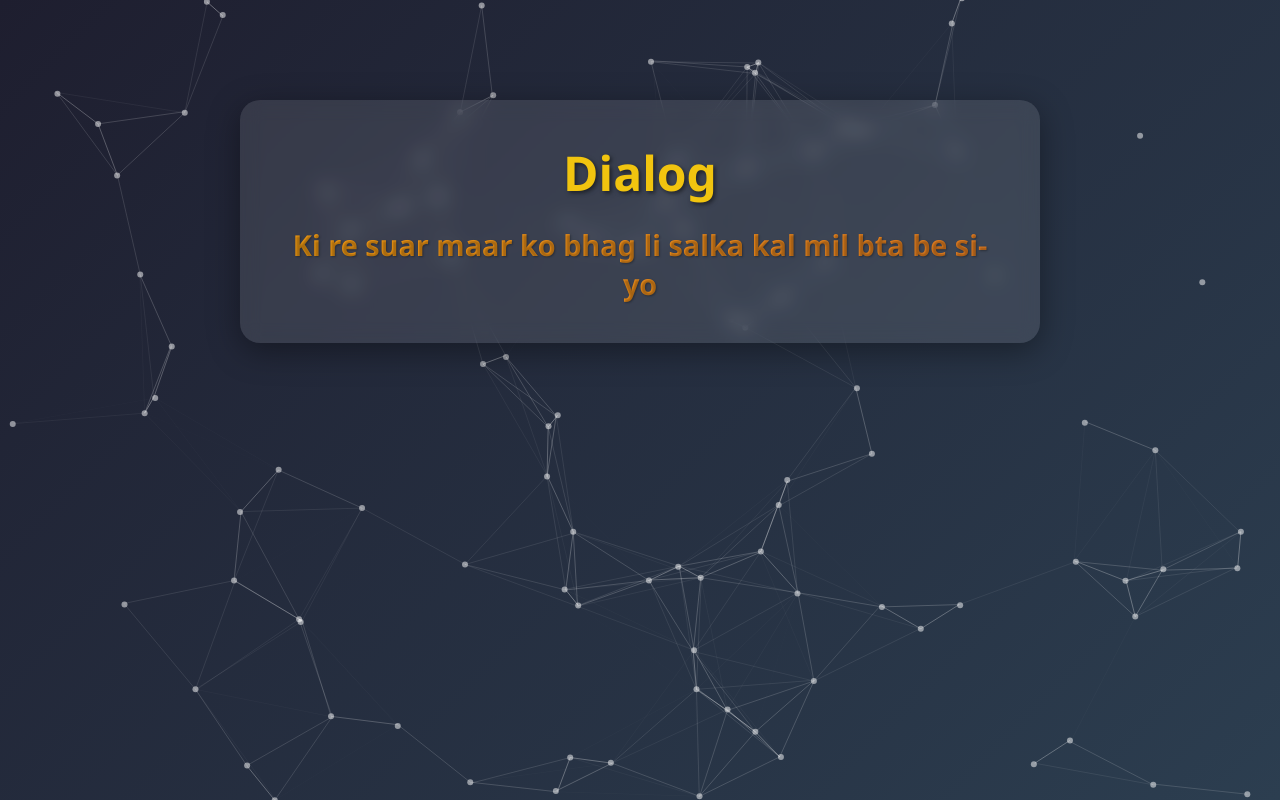
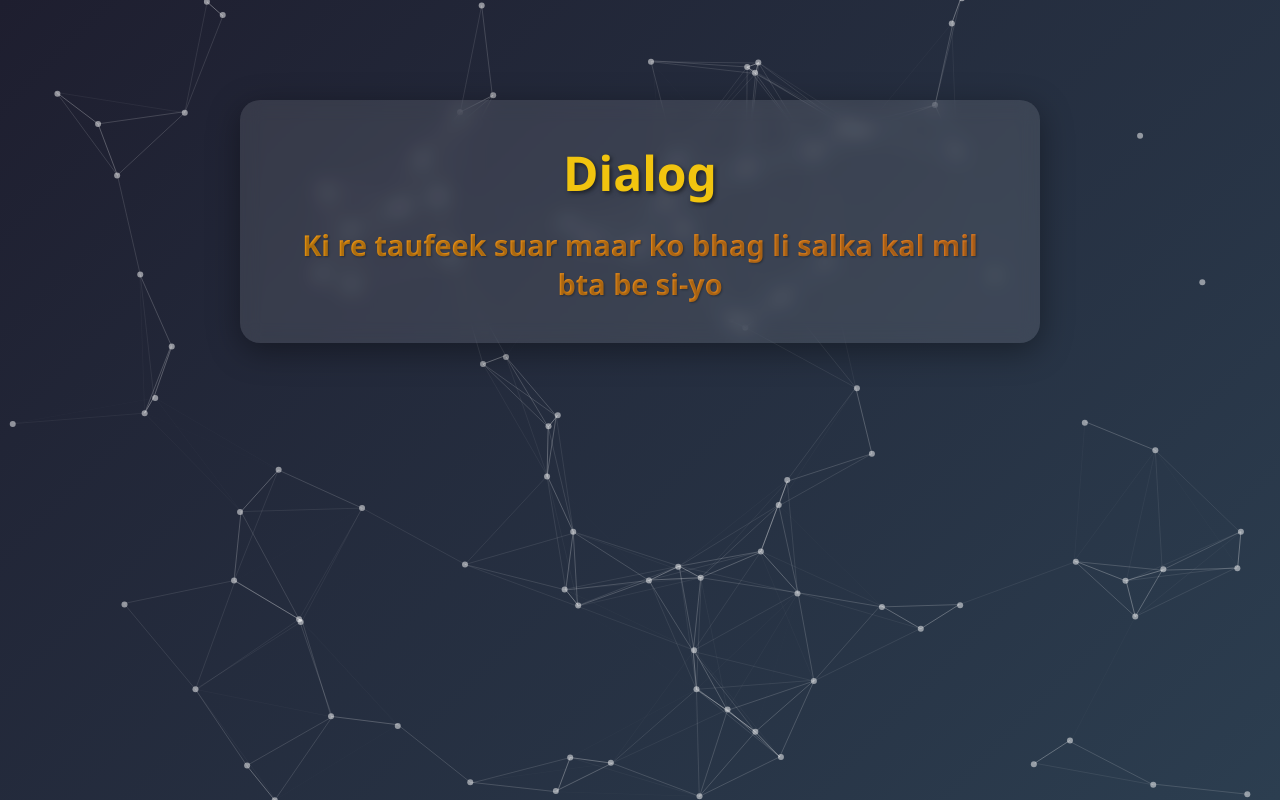
Before and after one commit to Nenuxius/nexa.zetchbell, a plain HTML site: page dialog.html in a window 1280 px wide. Drawn offline with nearby package versions, Linux system fonts and the light colour scheme.

Commit message:
Update dialog.html

```diff
--- a/dialog.html
+++ b/dialog.html
@@ -84,7 +84,7 @@
   <div class="dialog-container">
     <h1 class="dialog-title">Dialog</h1>
     <p class="dialog-line">
-      Ki re suar maar ko bhag li salka kal mil bta be si-yo
+      Ki re  taufeek suar maar ko bhag li salka kal mil bta be si-yo
     </p>
   </div>
 
```
